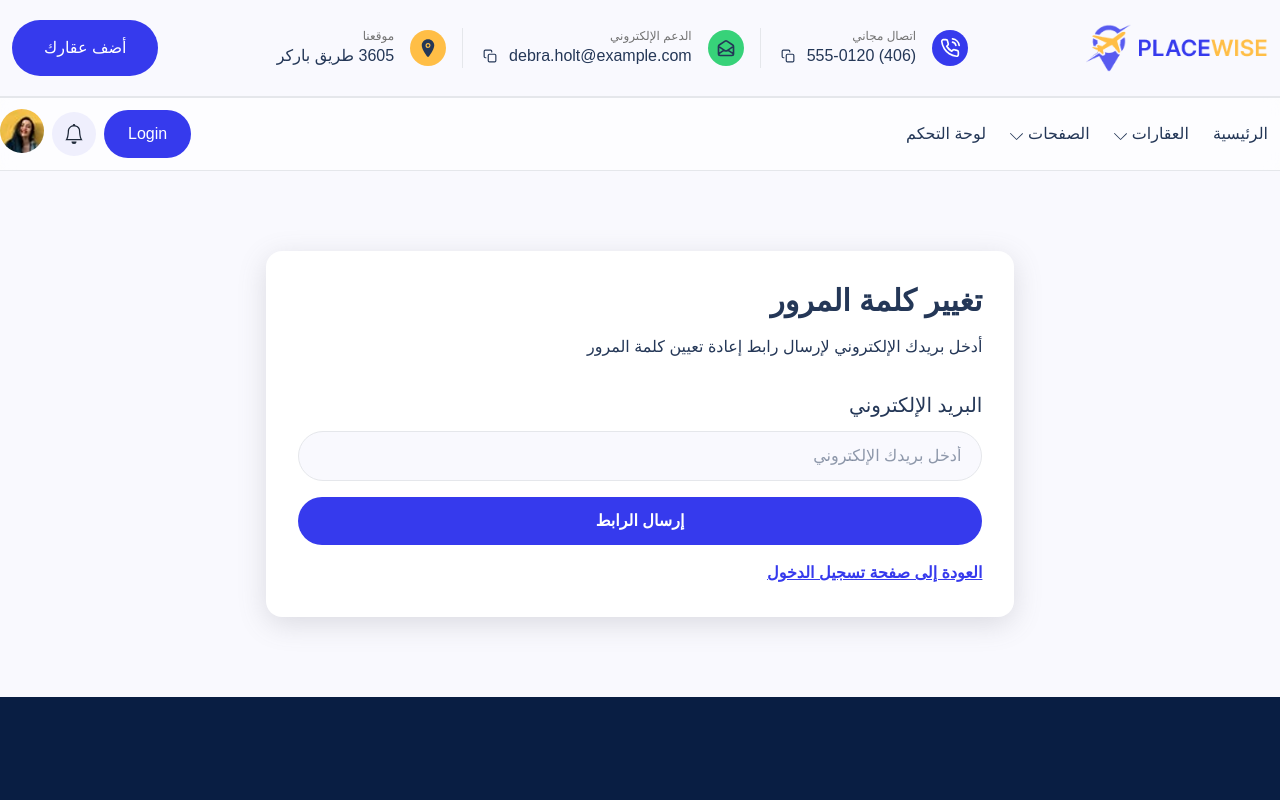
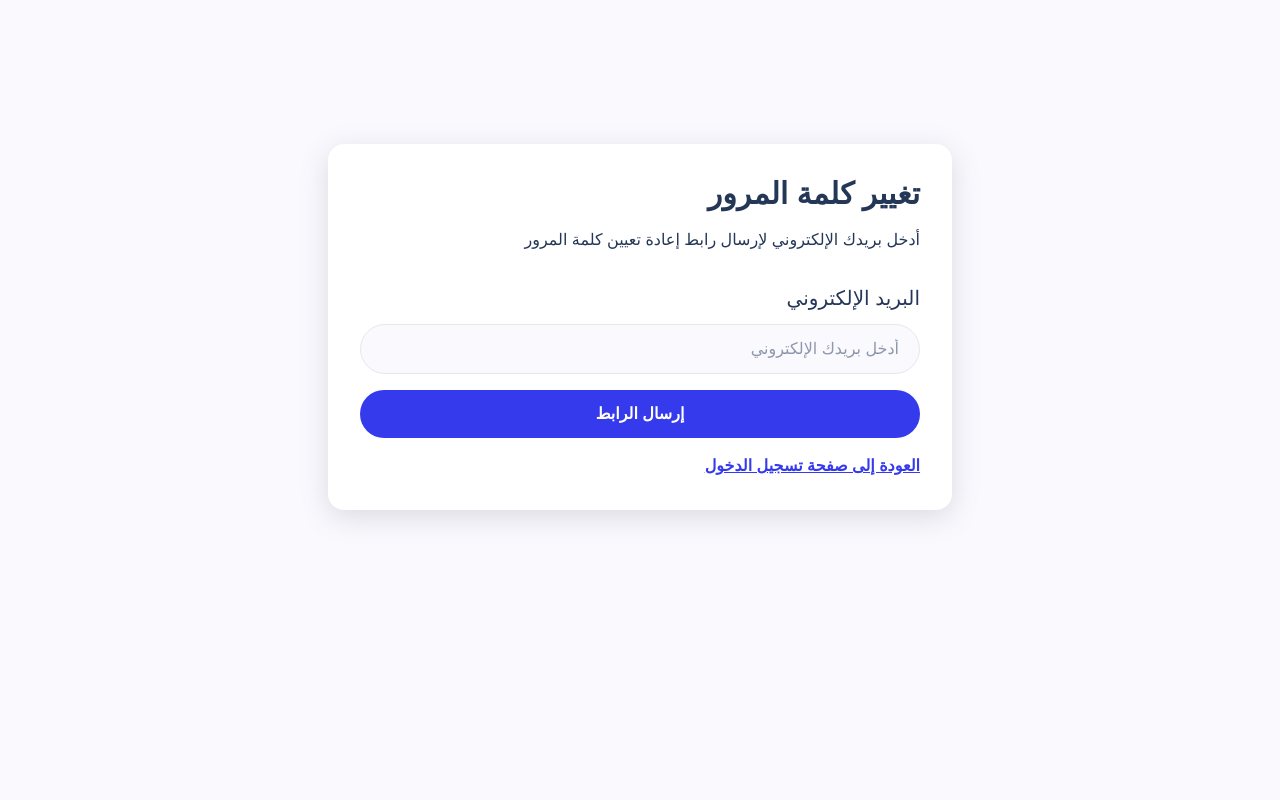
Before and after one commit to Shtya/elite-gate, a Next.js app: page /forgot-password in a window 1280 px wide. Shown: the top 800 px of the page. Built offline with nearby package versions, Linux system fonts and the light colour scheme; a small style sheet from the web is missing; a web font is replaced by a local one; what @bprogress/next would draw is missing.

Commit message:
Move forgot password out of main layout

```diff
--- a/src/app/(main)/forgot-password/page.tsx
+++ b/src/app/forgot-password/page.tsx
@@ -18,10 +18,10 @@ export default function ForgotPasswordPage() {
     };
 
     return (
-        <section className="py-20 bg-[var(--bg-1)]">
+        <section className="py-20 bg-[var(--bg-1)] mt-16">
             <div className="container mx-auto px-4">
                 <div className="flex items-center justify-center">
-                    <div className="w-full lg:w-[60%] bg-white p-8 custom-shadow rounded-2xl">
+                    <div className="w-full lg:w-[50%] bg-white p-8 custom-shadow rounded-2xl">
                         <h3 className="text-3xl font-bold mb-4 text-[var(--primary-dark)]">
                             تغيير كلمة المرور
                         </h3>
```
